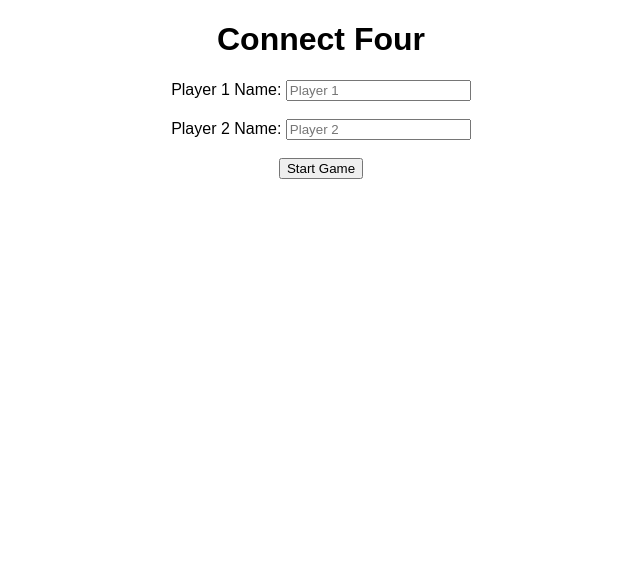
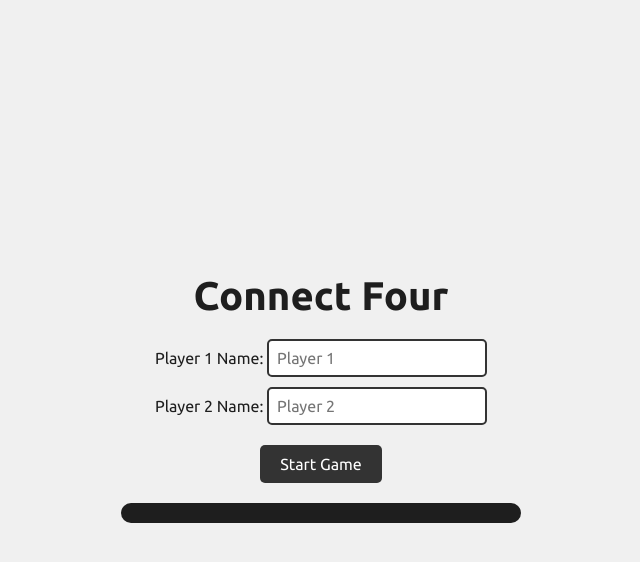
Before and after one commit to AlbinBjerhem/Connect_four, a website with bundled scripts: page index.html in a window 1280 px wide. Shown: the whole page, without its empty margins (319-959 px from the left). Built offline with nearby package versions, Linux system fonts and the light colour scheme.

Commit message:
CSS update

```diff
--- a/css/style.css
+++ b/css/style.css
@@ -1,34 +1,97 @@
+/* Importera de valda fonterna */
+@import url('https://fonts.googleapis.com/css2?family=Ubuntu:wght@300;400;500;700&display=swap');
+
+/* Grundläggande stilmallar för kroppen */
 body {
-  font-family: Arial, sans-serif;
+  font-family: 'Ubuntu', Arial, sans-serif;
+  margin: 0;
+  padding: 0;
+  background-color: #f0f0f0;
+  color: rgb(30, 30, 30);
   display: flex;
+  flex-direction: column;
   justify-content: center;
   align-items: center;
   height: 100vh;
-  margin: 0;
-  background-color: #f4f4f4;
 }
 
-#game {
-  text-align: center;
-}
-
-#header {
+h1 {
+  font-family: 'Ubuntu', sans-serif;
+  font-size: 2.5em;
   margin-bottom: 20px;
 }
 
-#boardContainer {
-  margin-top: 20px;
-  display: flex;
-  justify-content: center;
+.player-info {
+  margin-bottom: 20px;
+  text-align: center;
+  font-family: 'Ubuntu', sans-serif;
 }
 
-canvas {
-  border: 1px solid #333;
-  background-color: #fff;
+input {
+  margin-bottom: 10px;
+  padding: 8px;
+  font-size: 1em;
+  font-family: 'Ubuntu', sans-serif;
+  border: 2px solid #333;
+  border-radius: 5px;
+  width: 100%;
+  max-width: 200px;
+}
+
+button {
+  margin-top: 10px;
+  padding: 10px 20px;
+  font-size: 1em;
+  color: #fff;
+  background-color: #333;
+  border: none;
+  border-radius: 5px;
+  cursor: pointer;
+  font-family: 'Ubuntu', sans-serif;
+}
+
+button:hover {
+  background-color: #555;
+}
+
+.game-container {
+  display: flex;
+  flex-direction: column;
+  align-items: center;
+}
+
+.board {
+  display: grid;
+  grid-template-columns: repeat(7, 50px);
+  grid-gap: 5px;
+  background-color: rgb(30, 30, 30);
+  padding: 10px;
+  border-radius: 10px;
+  margin-bottom: 20px;
+}
+
+.cell {
+  width: 50px;
+  height: 50px;
+  background-color: #f0f0f0; /* Tomma celler ska ha samma färg som bakgrunden */
+  border: 2px solid #333;
+  border-radius: 50%;
+}
+
+.player1 {
+  background-color: red;
+}
+
+.player2 {
+  background-color: yellow;
 }
 
 #status {
-  margin-top: 20px;
   font-weight: bold;
   font-size: 1.2em;
+  margin-top: 10px;
 }
+
+#replay-game {
+  margin-top: 10px;
+}
--- a/index.html
+++ b/index.html
@@ -5,79 +5,31 @@
   <meta charset="UTF-8">
   <meta name="viewport" content="width=device-width, initial-scale=1.0">
   <title>Connect Four</title>
-  <style>
-    body {
-      font-family: Arial, sans-serif;
-      text-align: center;
-    }
-
-    .game-container {
-      display: inline-block;
-      margin-top: 20px;
-    }
-
-    .board {
-      display: grid;
-      grid-template-columns: repeat(7, 50px);
-      grid-gap: 5px;
-      margin: 0 auto;
-    }
-
-    .cell {
-      width: 50px;
-      height: 50px;
-      background-color: lightblue;
-      border: 2px solid #333;
-      border-radius: 50%;
-    }
-
-    .player1 {
-      background-color: red;
-      /* Player 1's color */
-    }
-
-    .player2 {
-      background-color: yellow;
-      /* Player 2's color */
-    }
-
-    .player-info,
-    .game-status,
-    .replay {
-      margin: 15px 0;
-    }
-  </style>
+  <link rel="stylesheet" href="./css/style.css">
 </head>
 
 <body>
 
   <h1>Connect Four</h1>
 
-  <div class="player-info">
-    <label for="player1">Player 1 Name: </label>
-    <input type="text" id="player1" name="player1" placeholder="Player 1">
-    <br><br>
-    <label for="player2">Player 2 Name: </label>
-    <input type="text" id="player2" name="player2" placeholder="Player 2">
-    <br><br>
-    <button id="start-game">Start Game</button>
-  </div>
+  <div class="game-container">
+    <div class="player-info">
+      <label for="player1">Player 1 Name:</label>
+      <input type="text" id="player1" name="player1" placeholder="Player 1">
+      <br>
+      <label for="player2">Player 2 Name:</label>
+      <input type="text" id="player2" name="player2" placeholder="Player 2">
+      <br>
+      <button id="start-game">Start Game</button>
+    </div>
 
-  <div class="game-container">
     <div class="board" id="board">
-      <!-- Board cells will be generated by JavaScript -->
     </div>
-  </div>
 
-  <div class="game-status">
-    <p id="status"></p>
-  </div>
-
-  <div class="replay">
+    <div id="status"></div>
     <button id="replay-game" style="display: none;">Play Again</button>
   </div>
 
-  <!-- Link to the main script that ties everything together -->
   <script type="module" src="index.js"></script>
 </body>
 
```
